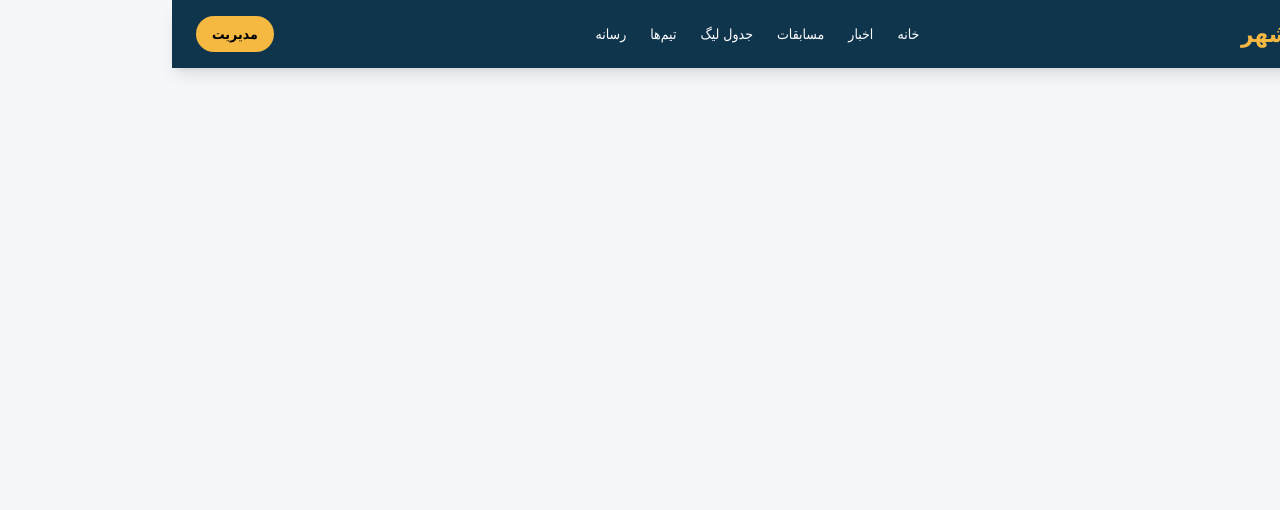
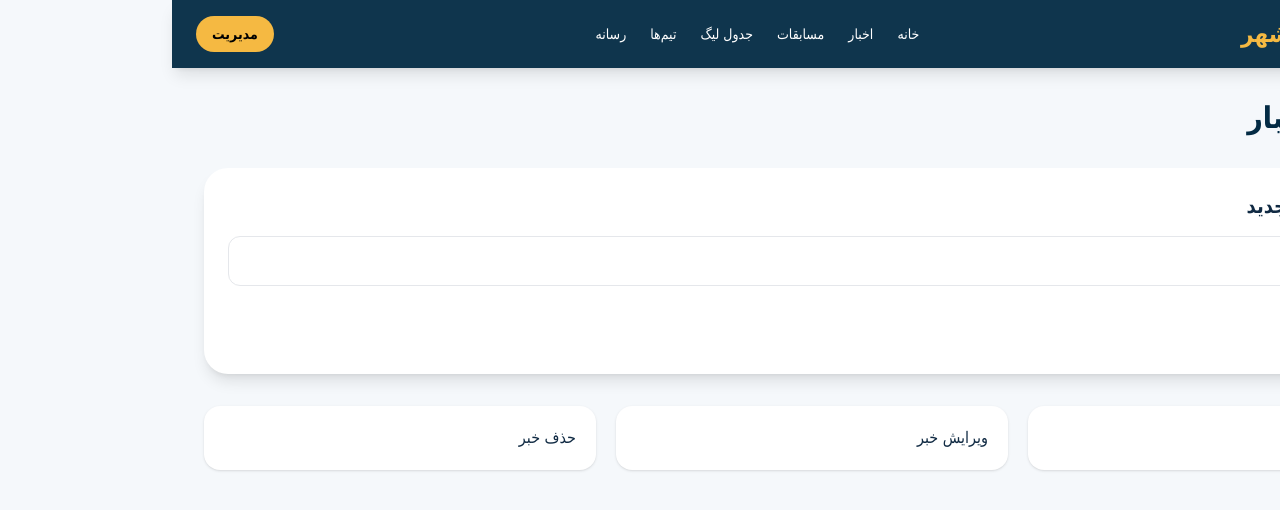
Before and after one commit to mdarzand0315-sys/football-bushehr-v2, a Next.js app: page /admin/news in a window 1280 px wide. Shown: the top 510 px of the page. Built offline with nearby package versions, Linux system fonts and the light colour scheme.

Commit message:
Upgrade news management dashboard

```diff
--- a/components/admin/NewsManager.tsx
+++ b/components/admin/NewsManager.tsx
@@ -1 +1,25 @@
-export default function NewsManager(){return <div className='p-8'>مدیریت اخبار</div>}
+"use client";
+
+import { useState } from "react";
+
+export default function NewsManager(){
+ const [title,setTitle]=useState("");
+
+ return (
+  <main className="p-8 space-y-8">
+   <h1 className="text-3xl font-black text-[#032B44]">مدیریت اخبار</h1>
+
+   <section className="bg-white rounded-3xl shadow-lg p-6 space-y-4">
+    <h2 className="text-xl font-bold">افزودن خبر جدید</h2>
+    <input className="w-full border rounded-xl p-3" placeholder="عنوان خبر" value={title} onChange={(e)=>setTitle(e.target.value)} />
+    <button className="bg-[#032B44] text-white rounded-xl px-6 py-3">ذخیره خبر</button>
+   </section>
+
+   <section className="grid md:grid-cols-3 gap-5">
+    <div className="bg-white rounded-2xl p-5 shadow">لیست خبرها</div>
+    <div className="bg-white rounded-2xl p-5 shadow">ویرایش خبر</div>
+    <div className="bg-white rounded-2xl p-5 shadow">حذف خبر</div>
+   </section>
+  </main>
+ )
+}
```
